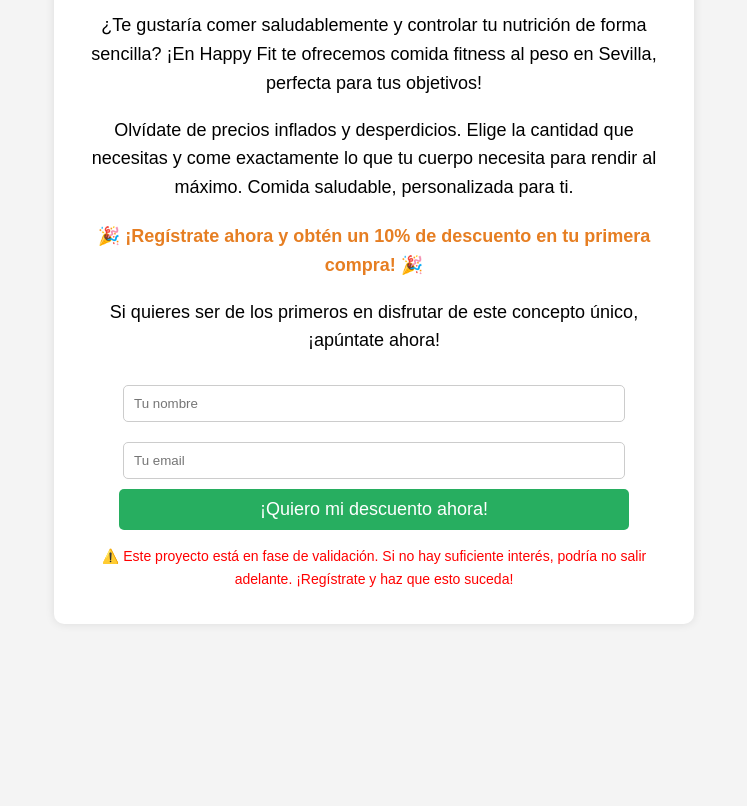
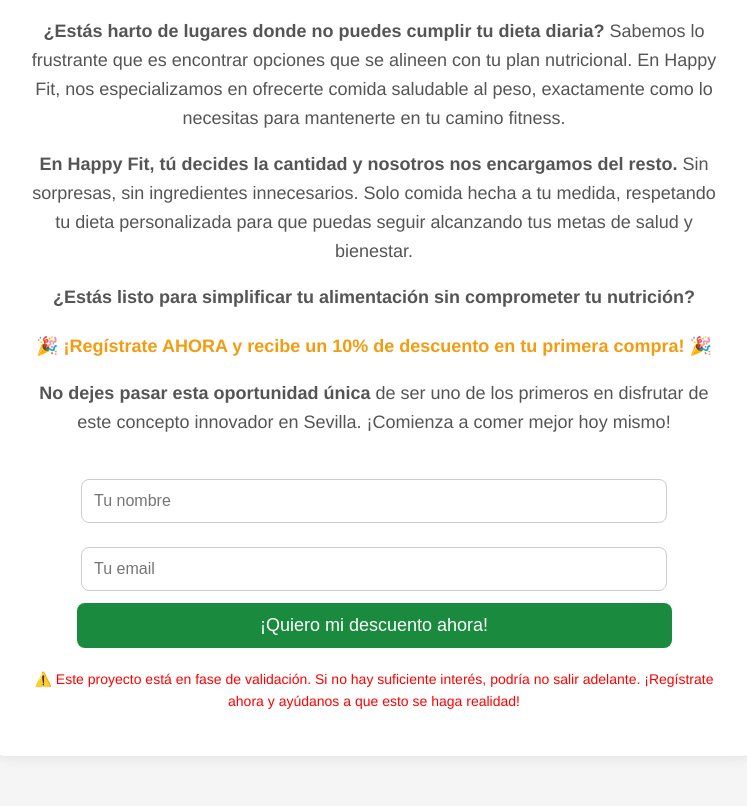
Before and after one commit to sergioperera00/happyfit-landing, a plain HTML site: page index.html in a window 1280 px wide. Shown: the part 168-974 px from the top of the page, without its empty margins (266-1013 px from the left). Before the commit the page ends 842 px from the top, so only its background shows below. Drawn offline with Linux system fonts and the light colour scheme.

Commit message:
Add files via upload

```diff
--- a/index.html
+++ b/index.html
@@ -7,71 +7,82 @@
     <meta name="keywords" content="restaurante fitness, comida saludable, Sevilla, nutrición, descuento, comida al peso">
     <title>Happy Fit - Comida Fitness al Peso</title>
     <style>
+        /* Estilos generales */
         body {
-            font-family: Arial, sans-serif;
+            font-family: 'Helvetica Neue', Arial, sans-serif;
             text-align: center;
             margin: 0;
             padding: 0;
-            background-color: #f4f4f4;
+            background-color: #f5f5f5; /* Gris claro */
         }
         .container {
-            max-width: 600px;
+            max-width: 700px;
             margin: 50px auto;
-            background: white;
-            padding: 20px;
+            background: #ffffff; /* Fondo blanco */
+            padding: 30px;
             border-radius: 10px;
-            box-shadow: 0px 0px 10px rgba(0, 0, 0, 0.1);
+            box-shadow: 0 0 15px rgba(0, 0, 0, 0.1);
         }
         h1 {
-            color: #27ae60;
+            color: #1a8a3f; /* Verde oscuro */
             font-size: 36px;
+            margin-bottom: 20px;
         }
         p {
             font-size: 18px;
+            color: #555555; /* Gris oscuro */
             line-height: 1.6;
         }
+        /* Llamada a la acción (CTA) */
         .cta {
             display: inline-block;
-            padding: 15px 20px;
-            background: #27ae60;
-            color: white;
+            padding: 20px 30px;
+            background-color: #f39c12; /* Amarillo mostaza */
+            color: #ffffff;
             text-decoration: none;
-            font-size: 20px;
-            border-radius: 5px;
-            margin-top: 15px;
-            transition: background-color 0.3s;
+            font-size: 22px;
+            border-radius: 8px;
+            margin-top: 20px;
+            transition: background-color 0.3s ease;
         }
         .cta:hover {
-            background-color: #2ecc71;
+            background-color: #e67e22; /* Naranja más oscuro */
         }
+        /* Formulario */
         form {
-            margin-top: 20px;
+            margin-top: 30px;
         }
         input {
-            padding: 10px;
+            padding: 12px;
             width: 80%;
-            margin: 10px 0;
-            border-radius: 5px;
+            margin: 12px 0;
             border: 1px solid #ccc;
+            border-radius: 8px;
+            font-size: 16px;
         }
         button {
-            padding: 10px;
-            background: #27ae60;
-            color: white;
+            padding: 12px;
+            background-color: #1a8a3f; /* Verde oscuro */
+            color: #ffffff;
             border: none;
             font-size: 18px;
             cursor: pointer;
             width: 85%;
-            border-radius: 5px;
+            border-radius: 8px;
+            transition: background-color 0.3s ease;
         }
+        button:hover {
+            background-color: #27ae60; /* Verde más claro */
+        }
+        /* Alertas y descuento */
         .alert {
             font-size: 14px;
             color: red;
-            margin-top: 15px;
+            margin-top: 20px;
         }
         .discount {
             font-size: 18px;
-            color: #e67e22;
+            color: #f39c12; /* Amarillo mostaza */
             font-weight: bold;
             margin-top: 20px;
         }
@@ -79,28 +90,24 @@
 </head>
 <body>
     <div class="container">
-        <h1>Happy Fit 🍽💪</h1>
-        <p>¿Te gustaría comer saludablemente y controlar tu nutrición de forma sencilla? ¡En Happy Fit te ofrecemos comida fitness al peso en Sevilla, perfecta para tus objetivos!</p>
-        <p>Olvídate de precios inflados y desperdicios. Elige la cantidad que necesitas y come exactamente lo que tu cuerpo necesita para rendir al máximo. Comida saludable, personalizada para ti.</p>
+        <h1>¡Bienvenido a Happy Fit! 🍽💪</h1>
+        <p><strong>¿Estás harto de lugares donde no puedes cumplir tu dieta diaria?</strong> Sabemos lo frustrante que es encontrar opciones que se alineen con tu plan nutricional. En Happy Fit, nos especializamos en ofrecerte comida saludable al peso, exactamente como lo necesitas para mantenerte en tu camino fitness.</p>
+        <p><strong>En Happy Fit, tú decides la cantidad y nosotros nos encargamos del resto.</strong> Sin sorpresas, sin ingredientes innecesarios. Solo comida hecha a tu medida, respetando tu dieta personalizada para que puedas seguir alcanzando tus metas de salud y bienestar.</p>
+        <p><strong>¿Estás listo para simplificar tu alimentación sin comprometer tu nutrición?</strong></p>
 
         <!-- Llamado a la acción -->
-        <p class="discount">🎉 ¡Regístrate ahora y obtén un 10% de descuento en tu primera compra! 🎉</p>
+        <p class="discount">🎉 ¡Regístrate AHORA y recibe un <span style="font-weight: bold;">10% de descuento</span> en tu primera compra! 🎉</p>
 
-        <p>Si quieres ser de los primeros en disfrutar de este concepto único, ¡apúntate ahora!</p>
+        <p><strong>No dejes pasar esta oportunidad única</strong> de ser uno de los primeros en disfrutar de este concepto innovador en Sevilla. ¡Comienza a comer mejor hoy mismo!</p>
 
         <!-- Formulario de registro -->
-        <form action="mailto:tuemail@dominio.com" method="POST" enctype="text/plain">
-            <input type="text" placeholder="Tu nombre" name="name" required><br>
-            <input type="email" placeholder="Tu email" name="email" required><br>
+        <form>
+            <input type="text" placeholder="Tu nombre" required><br>
+            <input type="email" placeholder="Tu email" required><br>
             <button type="submit">¡Quiero mi descuento ahora!</button>
         </form>
 
-        <p class="alert">⚠️ Este proyecto está en fase de validación. Si no hay suficiente interés, podría no salir adelante. ¡Regístrate y haz que esto suceda!</p>
+        <p class="alert">⚠️ Este proyecto está en fase de validación. Si no hay suficiente interés, podría no salir adelante. ¡Regístrate ahora y ayúdanos a que esto se haga realidad!</p>
     </div>
-
-    <!-- Scripts adicionales si se requieren para el envío del correo -->
-    <script>
-        // Aquí podrías agregar un script para una validación del formulario o integrar con una API de envío de correos si es necesario
-    </script>
 </body>
 </html>
```
